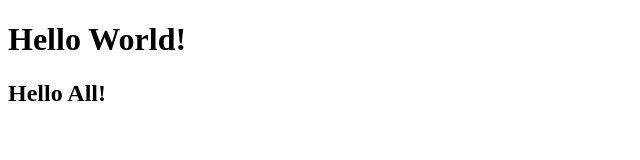
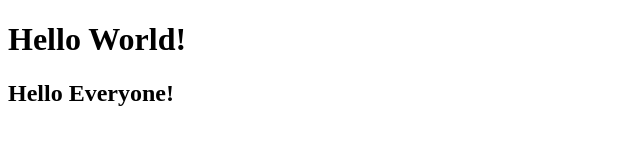
Before and after one commit to Elav73/FirstProject, a plain HTML site: page index.html in a window 1280 px wide. Shown: the whole page, without its empty margins (0-640 px from the left). Drawn offline with Linux system fonts and the light colour scheme.

Commit message:
changed all to everyone

```diff
--- a/index.html
+++ b/index.html
@@ -7,6 +7,6 @@
 </head>
 <body>
 <h1>Hello World!</h1>
-	<h2>Hello All!</h2>
+	<h2>Hello Everyone!</h2>
 </body>
 </html>
```
